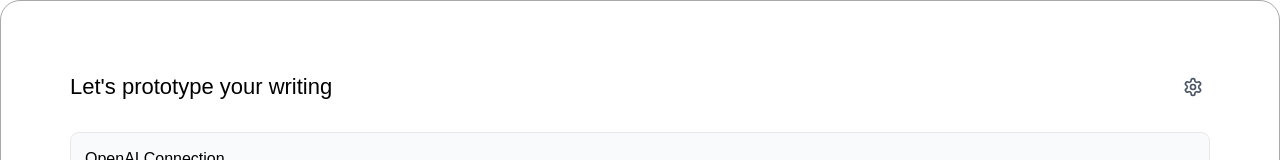
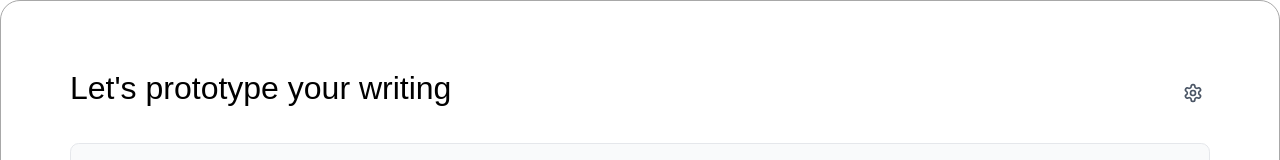
Before and after one commit to diceky/block-writing-tool, a React (Vite) app: page / in a window 1280 px wide. Shown: the top 160 px of the page. Built offline with nearby package versions, Linux system fonts and the light colour scheme; no server answers.

Commit message:
tweak title CSS

```diff
--- a/src/App.tsx
+++ b/src/App.tsx
@@ -2205,7 +2205,7 @@ export default function App() {
         <div className="overflow-auto relative size-full p-20">
           {/* Header */}
           <div className="flex items-center justify-between mb-8">
-            <div className="font-['Chivo:Bold',_sans-serif] leading-[0] not-italic text-[#000000] text-[22px] text-left">
+            <div className="font-['Chivo:Bold',_sans-serif] not-italic text-[#000000] text-left" style={{fontSize: '32px', marginBottom: '8px'}}>
               <p className="block leading-[normal]">Let's prototype your writing</p>
             </div>
             <button
```
